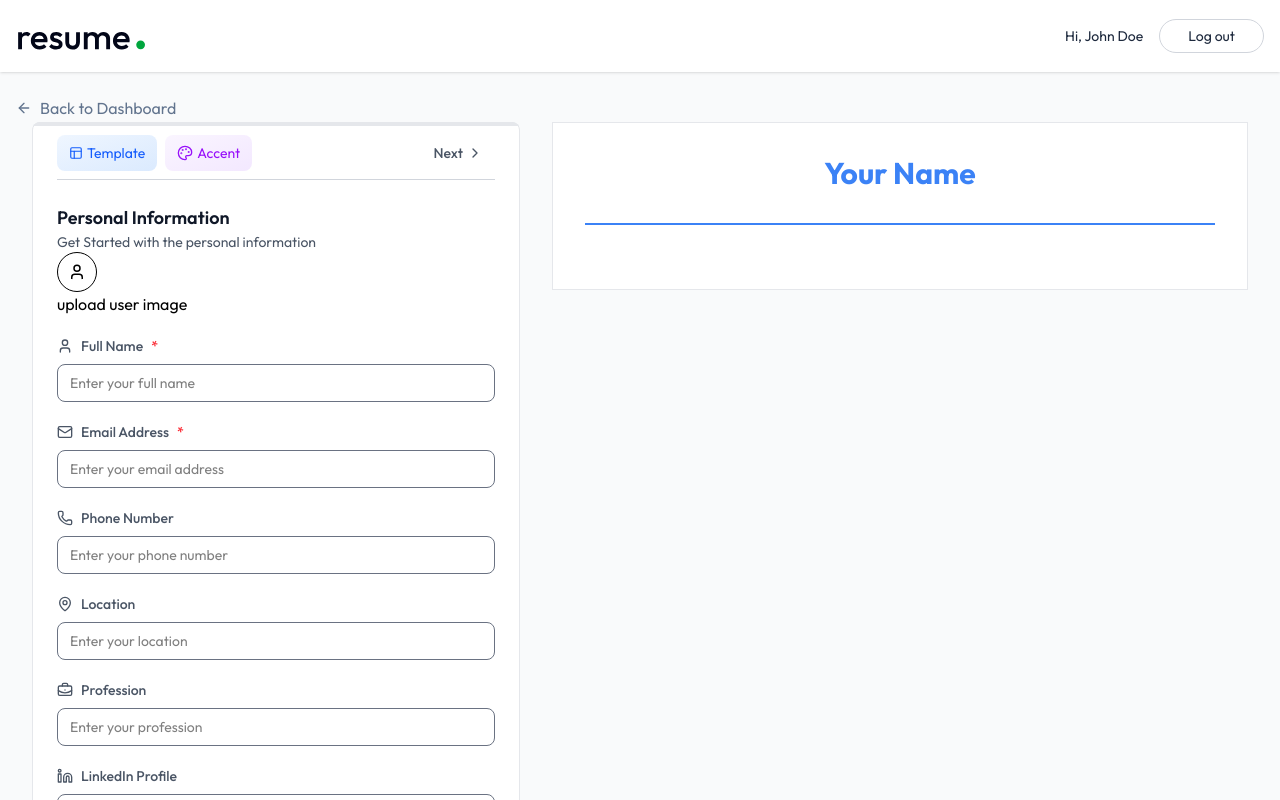
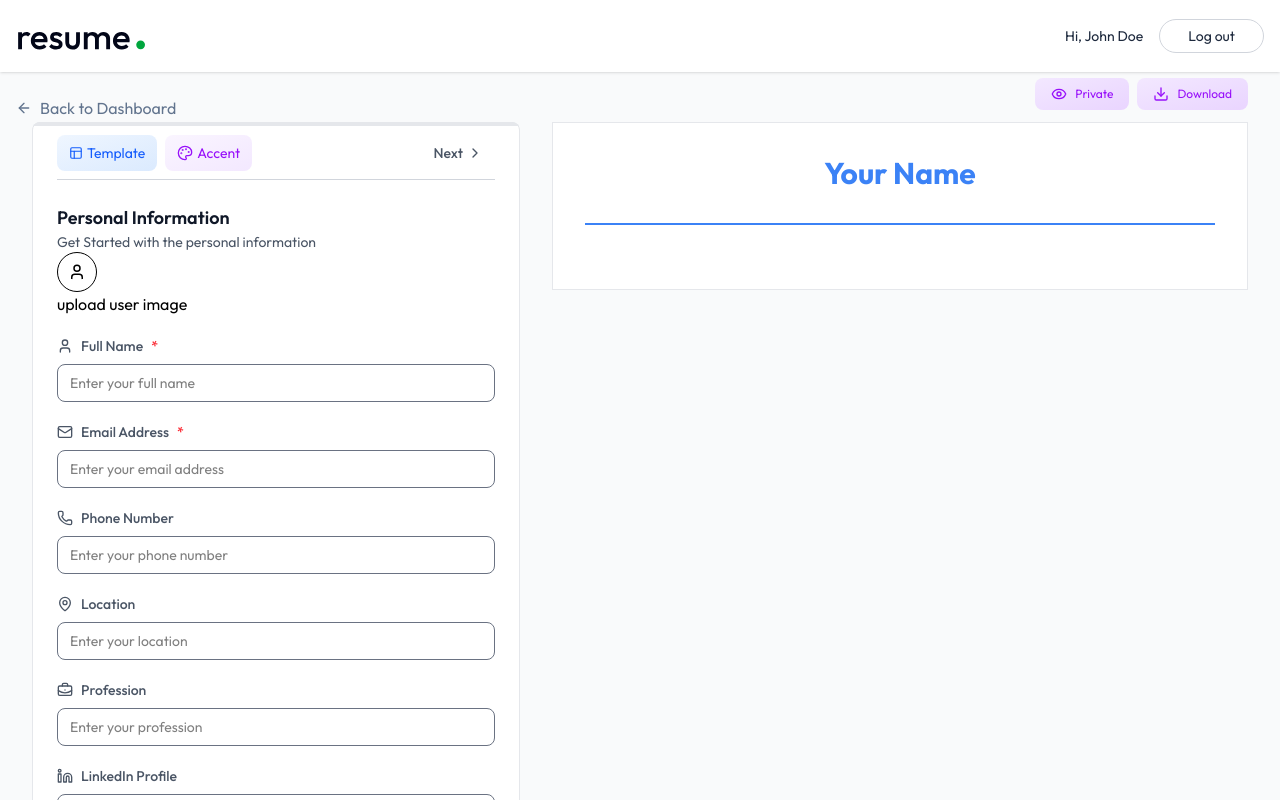
Before and after one commit to tushargupta8954/Resume-Builder, a React (Vite) app in the folder client/: page /app/builder/1 in a window 1280 px wide. Shown: the top 800 px of the page. Built offline with nearby package versions, Linux system fonts and the light colour scheme; a web font is replaced by a local one.

Commit message:
Added  share, public/private and download button resume builder page

```diff
--- a/client/src/pages/ResumeBuilder.jsx
+++ b/client/src/pages/ResumeBuilder.jsx
@@ -1,7 +1,7 @@
 import React, { useEffect, useState } from 'react'
 import {Link, useParams } from 'react-router-dom'
 import { dummyResumeData } from '../assets/assets'
-import { ArrowLeftIcon, Briefcase, ChevronLeft, ChevronRight, FileText, FolderIcon, GraduationCap, Sparkles, User, UserIcon } from 'lucide-react'
+import { ArrowLeftIcon, Briefcase, ChevronLeft, ChevronRight, DownloadIcon, EyeIcon, EyeOffIcon, FileText, FolderIcon, GraduationCap, Share2Icon, Sparkles, User, UserIcon } from 'lucide-react'
 import PersonalInfoForm from '../components/PersonalInfoForm'
 import ResumePreview from '../components/ResumePreview'
 import TemplateSelector from '../components/TemplateSelector'
@@ -54,6 +54,25 @@
   useEffect(()=>{
     loadExistingResume()
   },[])
+
+  const changeResumeVisibility = async()=> {
+    setResumeData({...resumeData, public: !resumeData.public})
+  }
+
+  const handleShare = ()=> {
+    const frontendUrl = window.location.href.split('/app/')[0];
+    const resumeUrl = frontendUrl + '/view/' + resumeId;
+
+    if(navigator.share){
+      navigator.share({url: resumeUrl, text: "My resume",})
+    }else{
+      alert("share not supported on this browser.")
+    }
+  }
+
+  const downloadResume = ()=>{
+    window.print();
+  }
 
   return (
     <div className='max-w-7xl mx-auto px-4 py-6'>
@@ -131,8 +150,24 @@
 
           {/* Right Panel - Preview */}
           <div className='lg:col-span-7 max-lg:mt-6'>
-            <div>
-              {/* ---- buttons ---- */}
+            <div className='relative w-full'>
+             <div className='absolute bottom-3 left-0 right-0 flex items-center justify-end gap-2'>
+                {resumeData.public && (
+                  <button onClick={handleShare}  className='flex items-center p-2 px-4 gap-2 text-xs bg-gradient-to-br from-blue-100 to-blue-200 text-blue-600 rounded-lg ring-blue-300 hover:ring transition-colors'>
+                    <Share2Icon className='size-4'/> Share
+                  </button>
+                )}
+
+                <button onClick={changeResumeVisibility} className='flex items-center p-2 px-4 gap-2 text-xs bg-gradient-to-br from-purple-100 to-purple-200 text-purple-600 ring-purple-300 rounded-lg hover:ring transition-colors'>
+                  {resumeData ? <EyeIcon className='size-4' />:
+                  <EyeOffIcon className='size-4'/> }
+                  {resumeData.public ? 'Public' : 'Private'}
+                </button >
+
+                <button onClick={downloadResume} className='flex items-center p-2 px-4 gap-2 text-xs bg-gradient-to-br from-purple-100 to-purple-200 text-purple-600 ring-purple-300 rounded-lg hover:ring transition-colors'>
+                  <DownloadIcon className='size-4' /> Download
+                </button>
+             </div>
             </div>
 
             <ResumePreview data={resumeData} template={resumeData.template} accentColor={resumeData.accent_color} />
```
